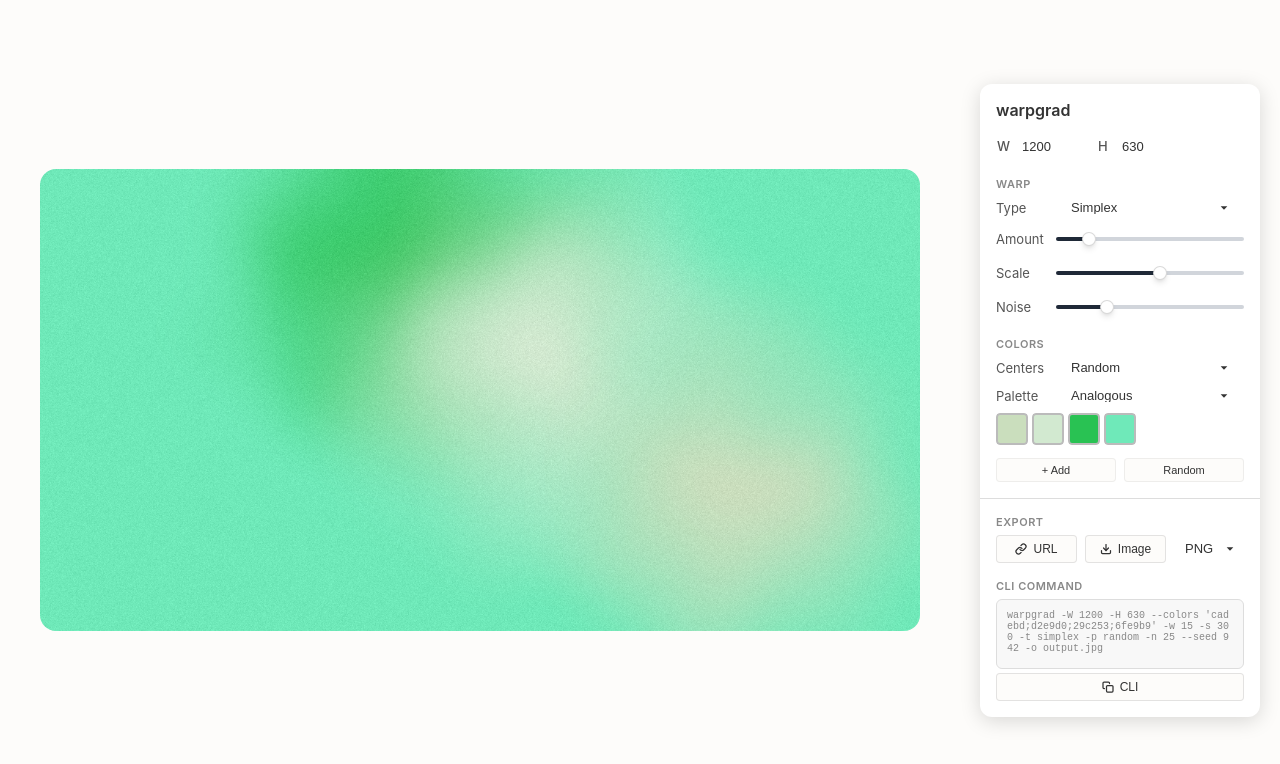
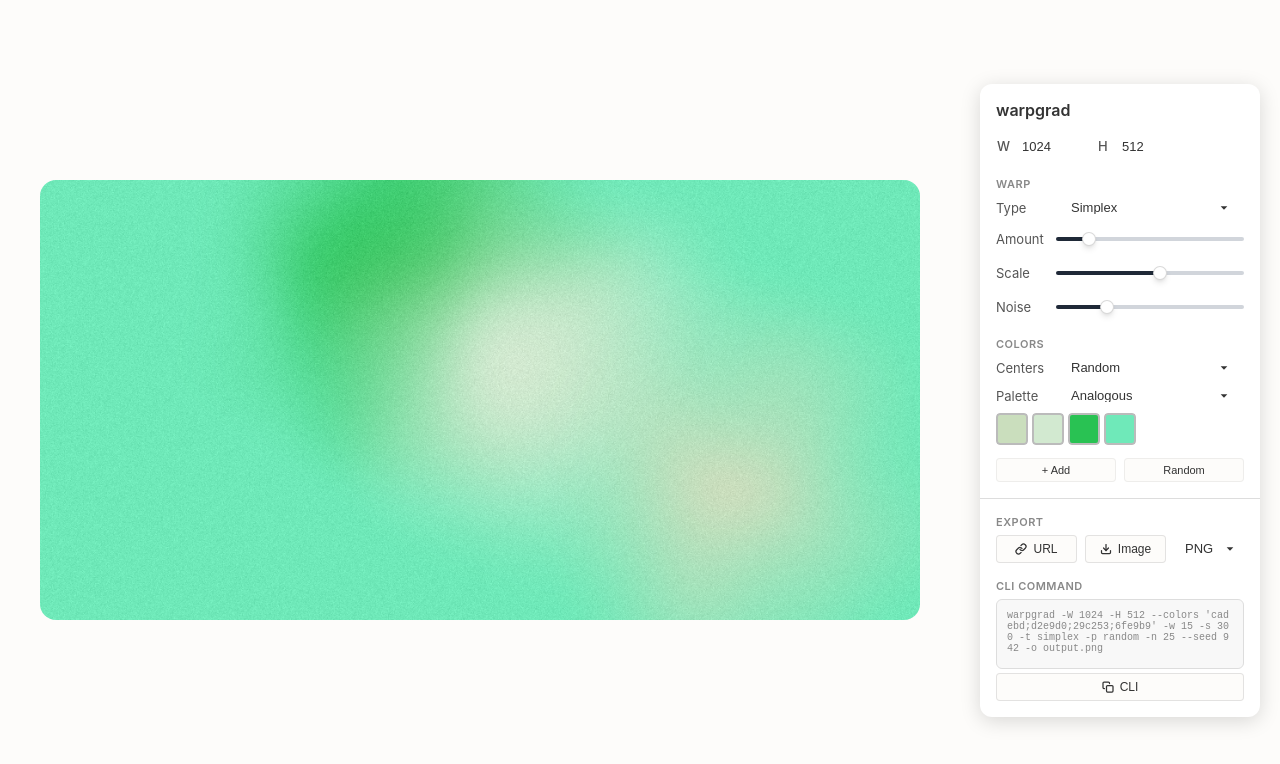
Before and after one commit to kryzhovnik/warpgrad, a website: page webui/index.html in a window 1280 px wide. Drawn offline with nearby package versions, Linux system fonts and the light colour scheme; no server answers.

Commit message:
Fix cli output format

```diff
--- a/webui/index.html
+++ b/webui/index.html
@@ -653,11 +653,11 @@
       <div class="dimensions-compact">
         <div class="dim-input">
           <label>W</label>
-          <input type="number" id="width" value="1200" min="64" max="2048">
+          <input type="number" id="width" value="1024" min="64" max="2048">
         </div>
         <div class="dim-input">
           <label>H</label>
-          <input type="number" id="height" value="630" min="64" max="2048">
+          <input type="number" id="height" value="512" min="64" max="2048">
         </div>
       </div>
       <input type="hidden" id="seed" min="100" max="999">
@@ -1689,7 +1689,9 @@
       const positionType = positionTypeInput.value;
       const noise = noiseInput.value;
       const seed = seedInput.value;
-      return `warpgrad -W ${w} -H ${h} --colors '${colorsStr}' -w ${warp} -s ${warpSize} -t ${warpType} -p ${positionType} -n ${noise} --seed ${seed} -o output.jpg`;
+      const format = document.getElementById('download-format').value;
+      const ext = format === 'png' ? 'png' : 'jpg';
+      return `warpgrad -W ${w} -H ${h} --colors '${colorsStr}' -w ${warp} -s ${warpSize} -t ${warpType} -p ${positionType} -n ${noise} --seed ${seed} -o output.${ext}`;
     }
 
     let sortable = null;
@@ -1998,6 +2000,8 @@
       generatePositions();
       debouncedRender();
     });
+
+    document.getElementById('download-format').addEventListener('change', updateCode);
 
     document.getElementById('add-color').addEventListener('click', () => {
       const algorithm = document.getElementById('color-algorithm').value;
```
